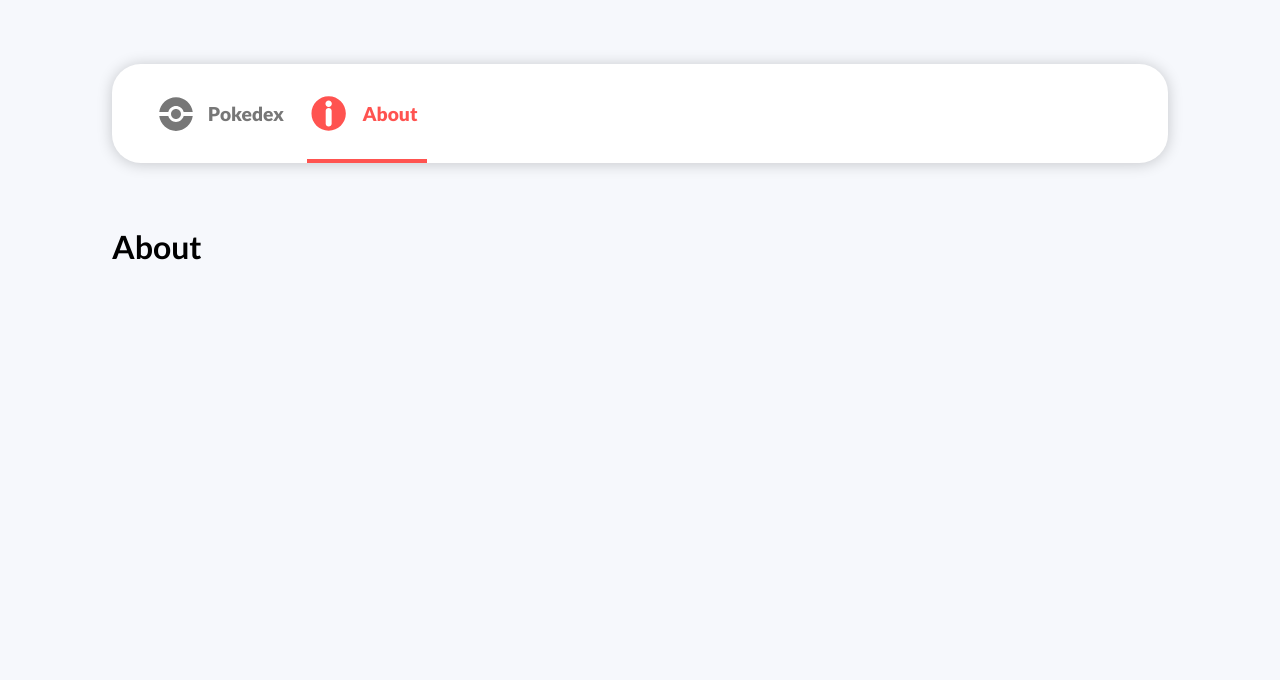
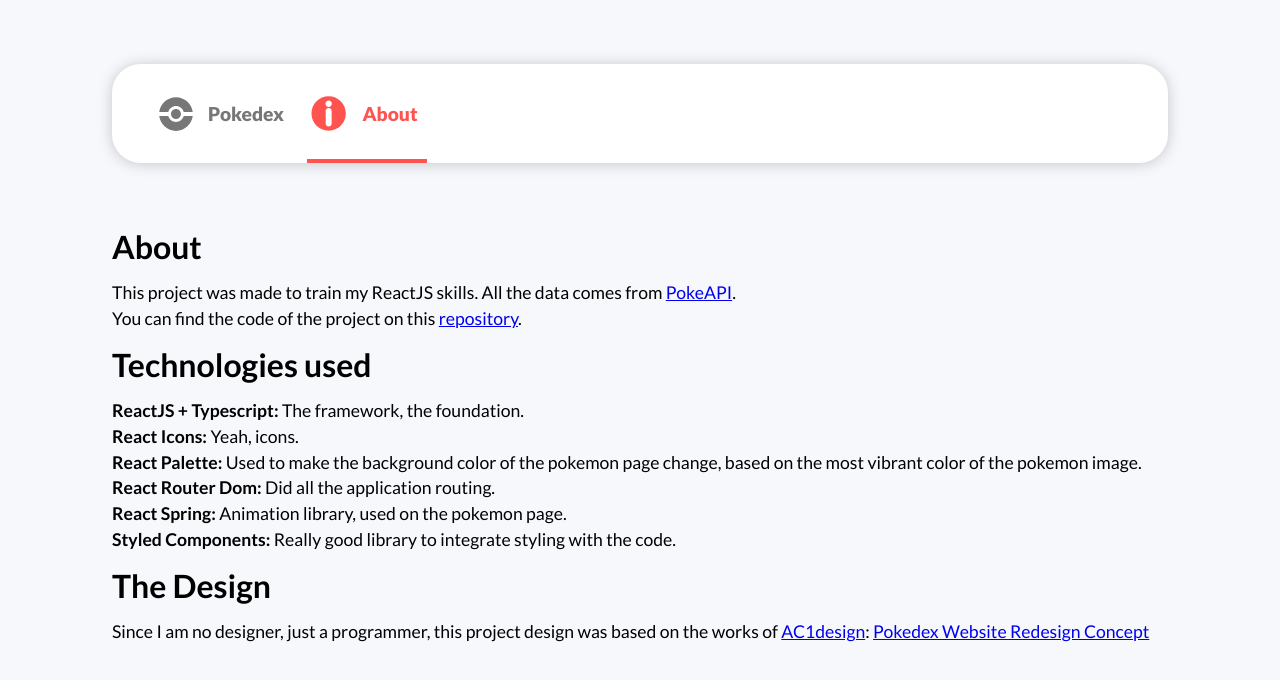
Before and after one commit to kevinshibuya/PokeJS, a React (Create React App) app: page /about in a window 1280 px wide. Shown: the top 680 px of the page. Built offline with nearby package versions, Linux system fonts and the light colour scheme.

Commit message:
made simple about page

```diff
--- a/src/components/Header/styles.ts
+++ b/src/components/Header/styles.ts
@@ -130,7 +130,7 @@
   }
 
   @media (max-width: 640px) {
-    padding-top: 9rem;
+    padding-top: 8rem;
 
     .navbar {
       display: block;
--- a/src/pages/About/index.tsx
+++ b/src/pages/About/index.tsx
@@ -4,6 +4,19 @@
   return (
     <Container>
       <h1>About</h1>
+      <p>This project was made to train my ReactJS skills. All the data comes from <a href="https://pokeapi.co/" target="_blank" rel="noreferrer">PokeAPI</a>.</p>
+      <p>You can find the code of the project on this <a href="https://github.com/kevinshibuya/PokeJS" target="_blank" rel="noreferrer">repository</a>.</p>
+      <h1>Technologies used</h1>
+      <ul>
+        <li><span>ReactJS + Typescript:</span> The framework, the foundation.</li>
+        <li><span>React Icons:</span> Yeah, icons.</li>
+        <li><span>React Palette:</span> Used to make the background color of the pokemon page change, based on the most vibrant color of the pokemon image.</li>
+        <li><span>React Router Dom:</span> Did all the application routing.</li>
+        <li><span>React Spring:</span> Animation library, used on the pokemon page.</li>
+        <li><span>Styled Components:</span> Really good library to integrate styling with the code.</li>
+      </ul>
+      <h1>The Design</h1>
+      <p>Since I am no designer, just a programmer, this project design was based on the works of <a href="https://dribbble.com/AC1design" target="_blank" rel="noreferrer">AC1design</a>: <a href="https://dribbble.com/shots/15128634-Pokemon-Pokedex-Website-Redesign-Concept" target="_blank" rel="noreferrer">Pokedex Website Redesign Concept</a></p>
     </Container>
   )
 }
--- a/src/pages/About/styles.ts
+++ b/src/pages/About/styles.ts
@@ -1,4 +1,29 @@
 import styled from "styled-components";
 
 export const Container = styled.div`
+  h1 {
+    font-size: 2rem;
+    margin-top: 1rem;
+    margin-bottom: 1rem;
+  }
+
+  p {
+    margin-bottom: 0.3rem;
+  }
+
+  ul {
+    list-style: none;
+
+    li {
+      margin-bottom: 0.3rem;
+
+      span {
+        font-weight: bold;
+      }
+    }
+  }
+
+  li, p {
+    font-size: 1.1rem;
+  }
 `
```
